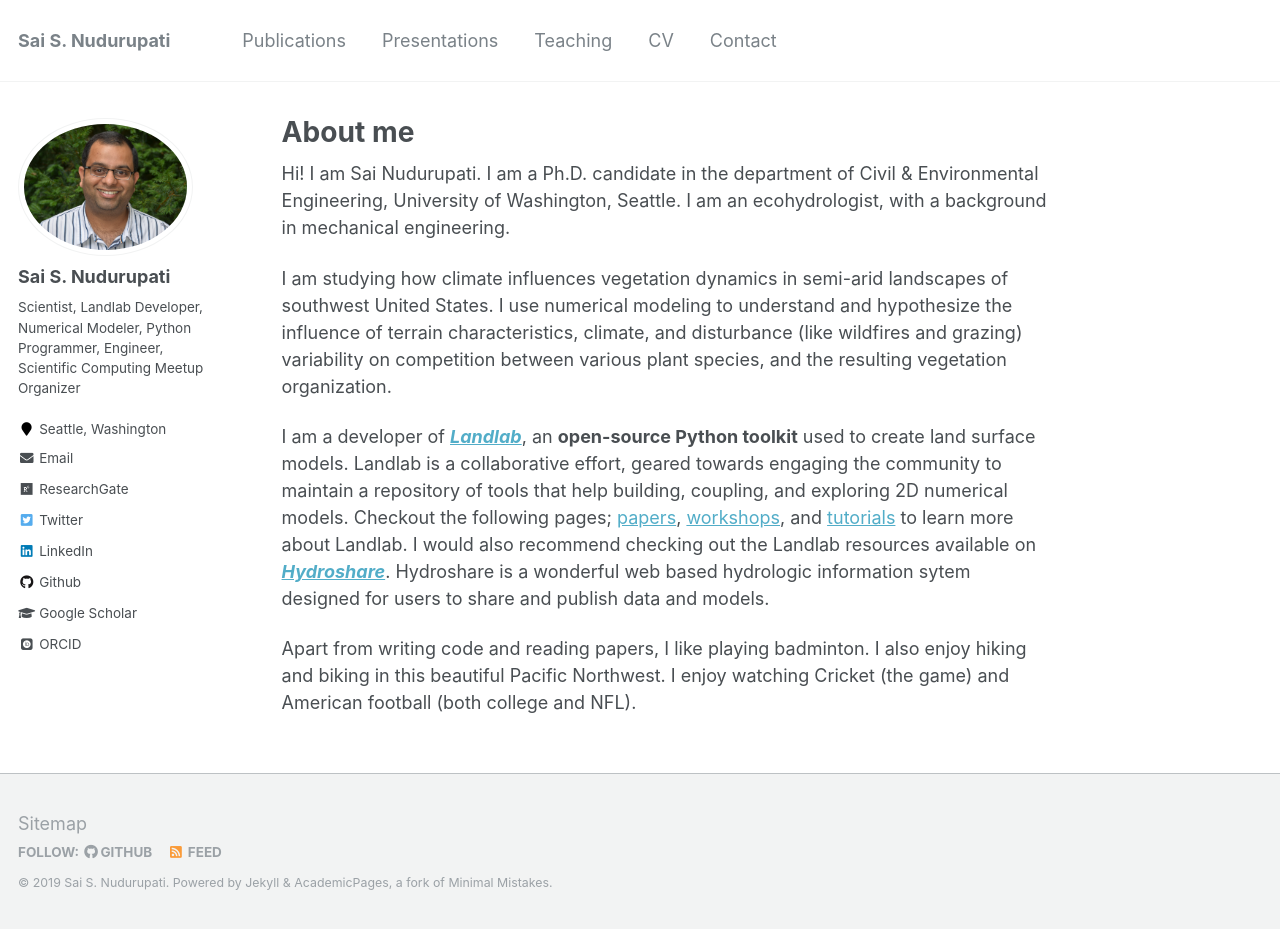
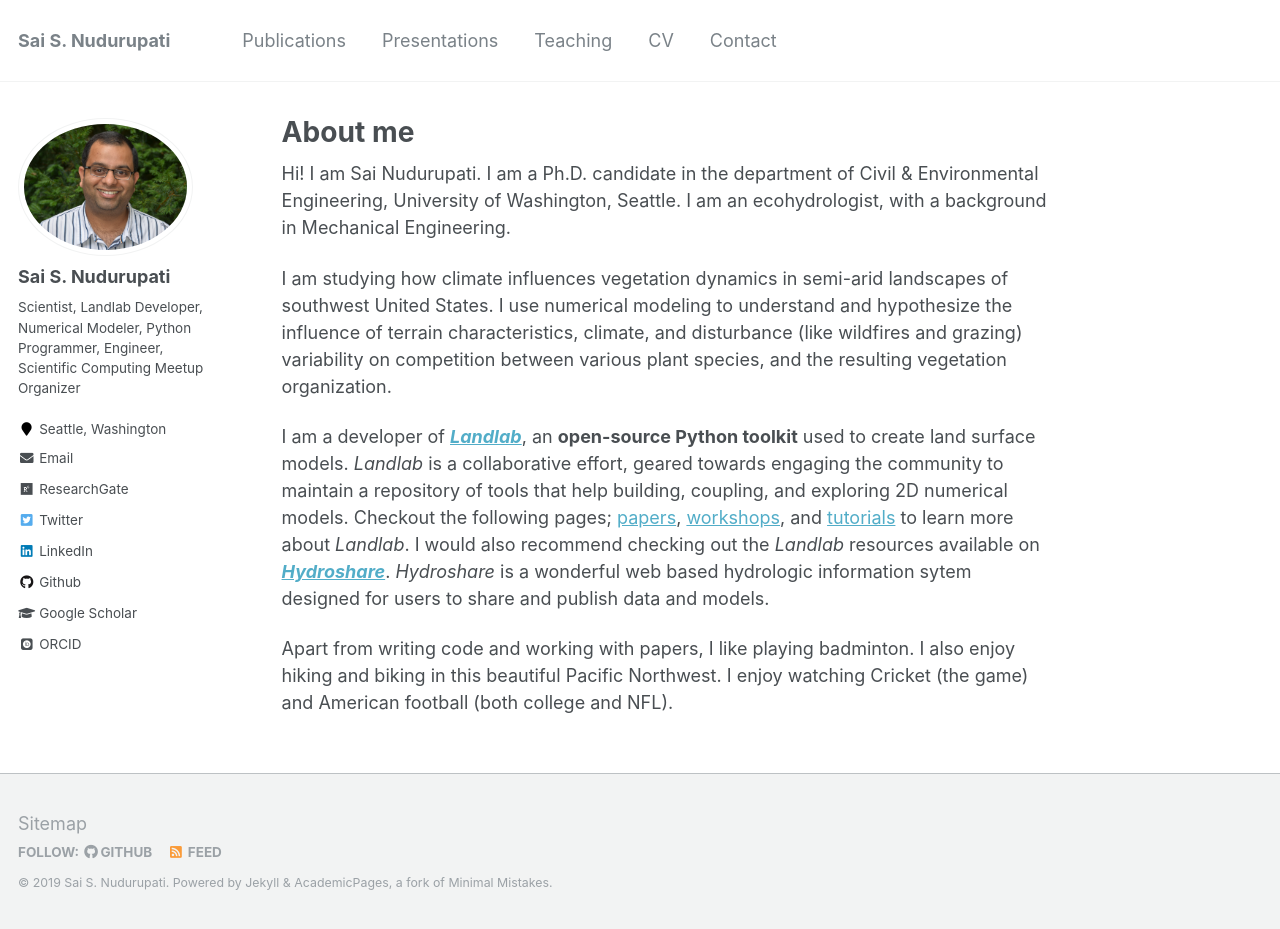
Before and after one commit to saisiddu/saisiddu.github.io, a Jekyll site: the page built from _pages/about.md, in a window 1280 px wide and 929 px high. Built offline with Jekyll 4.4.1, drawn with Linux system fonts in a browser that asks for light colours; some web fonts are replaced.

Commit message:
minor edits to about me page
- minor edits to about me page that includes styling.

```diff
--- a/_pages/about.md
+++ b/_pages/about.md
@@ -10,7 +10,7 @@ redirect_from:
 
 Hi! I am Sai Nudurupati. I am a Ph.D. candidate in the department of
 Civil & Environmental Engineering, University of Washington, Seattle.
-I am an ecohydrologist, with a background in mechanical engineering.
+I am an ecohydrologist, with a background in Mechanical Engineering.
 
 I am studying how climate influences vegetation dynamics in semi-arid
 landscapes of southwest United States. I use numerical modeling to
@@ -21,18 +21,18 @@ vegetation organization.
 
 I am a developer of ***[Landlab]( http://landlab.github.io/#/)***,
 an **open-source Python toolkit** used to create land surface models.
-Landlab is a collaborative effort, geared towards engaging the community
+*Landlab* is a collaborative effort, geared towards engaging the community
 to maintain a repository of tools that help building, coupling,
 and exploring 2D numerical models. Checkout the following pages;
 [papers](https://github.com/landlab/landlab/wiki/Landlab-Papers-and-Presentations),
 [workshops](https://github.com/landlab/landlab/wiki/Landlab-Clinics-and-Workshops),
 and [tutorials](https://github.com/landlab/landlab/wiki/Tutorials)
-to learn more about Landlab. I would also recommend checking out
-the Landlab resources available on ***[Hydroshare](https://www.hydroshare.org/)***.
-Hydroshare is a wonderful web based hydrologic information sytem
+to learn more about *Landlab*. I would also recommend checking out
+the *Landlab* resources available on ***[Hydroshare](https://www.hydroshare.org/)***.
+*Hydroshare* is a wonderful web based hydrologic information sytem
 designed for users to share and publish data and models.
 
-Apart from writing code and reading papers, I like playing badminton.
+Apart from writing code and working with papers, I like playing badminton.
 I also enjoy hiking and biking in this beautiful Pacific Northwest.
 I enjoy watching Cricket (the game) and
 American football (both college and NFL).
```
